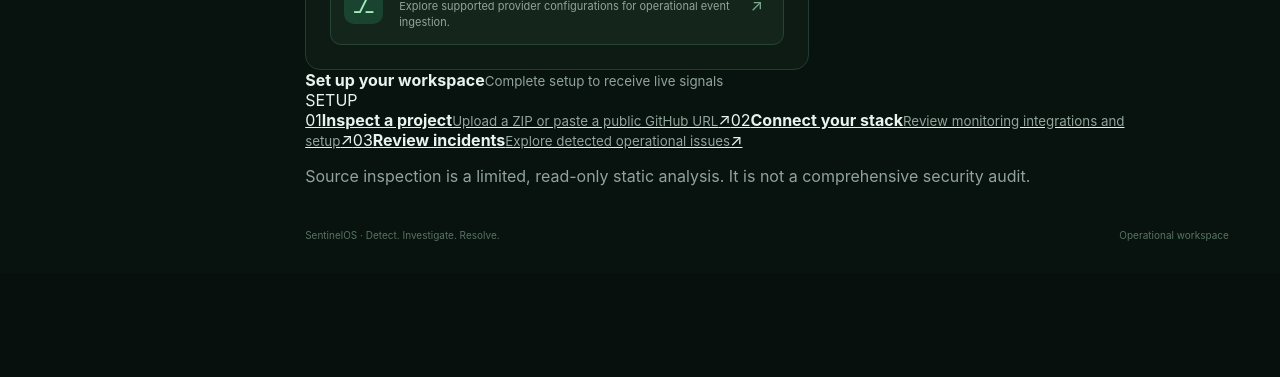
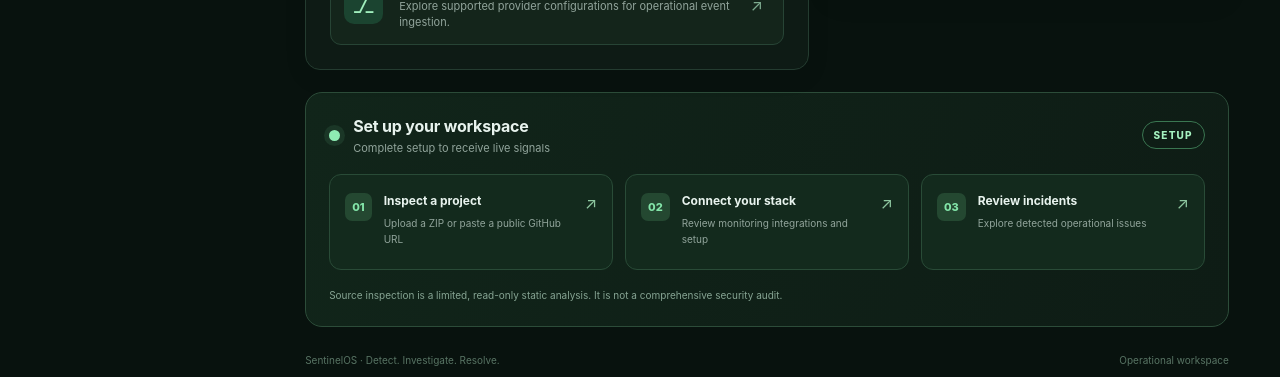
Before and after one commit to Aamilsamsung/SentinelOS, a Next.js app in the folder apps/web/: page / in a window 1280 px wide. Shown: the part 1057-1434 px from the top of the page. Before the commit the page ends 1330 px from the top, so only its background shows below. Built offline with nearby package versions, Linux system fonts and the light colour scheme; no server answers.

Commit message:
style: polish product surfaces, onboarding, responsive rhythm and accessible focus

```diff
--- a/apps/web/app/globals.css
+++ b/apps/web/app/globals.css
@@ -296,3 +296,36 @@ button:focus-visible,a:focus-visible,input:focus-visible,summary:focus-visible{o
 @media(max-width:700px){.resultActions{justify-content:flex-start}}
 
 .exampleRepoButton{display:inline-flex;align-items:center;justify-content:flex-start;width:max-content;max-width:100%;background:transparent;border:0;color:#8be7b0;padding:2px 0;font-size:12px;font-weight:700;text-align:left;cursor:pointer}.exampleRepoButton:hover{text-decoration:underline;color:#b8f6cd}
+
+/* Commercial-preview refinement: clarity, focus and hierarchy */
+::selection{background:#86f0b3;color:#0a2416}
+html{font-synthesis:none}
+body{-webkit-font-smoothing:antialiased}
+a,button,input,select{transition:background-color .18s,border-color .18s,color .18s,box-shadow .18s}
+.newSidebar{box-shadow:8px 0 30px #00000010}
+.dashboardContent,.scanContent{margin:0 auto}
+.welcomeHero{box-shadow:0 16px 55px #00000025}
+.metricCard:focus-visible,.entryChoice:focus-visible,.statusStep:focus-visible{outline:2px solid #8ff6b9;outline-offset:3px}
+.metricCard:hover,.entryChoice:hover,.statusStep:hover{box-shadow:0 12px 25px #00000020}
+.dashboardPanel,.inspectorPanel,.inspectorInfo,.integrationFormPanel,.integrationSide,.inspectionResults{box-shadow:0 8px 25px #00000012}
+.productStatus{margin-top:22px;border:1px solid #2c4c39;background:linear-gradient(110deg,#11251a,#0e1c15);border-radius:17px;padding:23px}
+.productStatusTitle{display:flex;gap:13px;align-items:center;margin-bottom:19px}
+.productStatusTitle>div{flex:1}
+.productStatusTitle strong,.productStatusTitle small{display:block}
+.productStatusTitle strong{font-size:16px;letter-spacing:-.2px}
+.productStatusTitle small{font-size:11px;margin-top:5px}
+.statusLiveDot{width:11px;height:11px;background:#8eecb3;border-radius:50%;box-shadow:0 0 0 5px #83ecaf16}
+.statusMode{font-size:10px;letter-spacing:1.2px;font-weight:800;border:1px solid #3a7651;border-radius:99px;padding:7px 11px;color:#a5f2c0}
+.statusSteps{display:grid;grid-template-columns:repeat(3,minmax(0,1fr));gap:12px}
+.statusStep{display:flex;align-items:flex-start;gap:12px;min-height:96px;padding:18px 15px;text-decoration:none;border:1px solid #294b37;border-radius:12px;background:#132a1d}
+.statusStep:hover{background:#1a3526;border-color:#6aa67b}
+.statusStepNumber{font-size:11px;font-weight:800;color:#83e5a9;background:#244831;border-radius:7px;padding:7px}
+.statusStep>span:nth-child(2){flex:1;min-width:0}
+.statusStep strong,.statusStep small{display:block}
+.statusStep strong{font-size:12px}
+.statusStep small{font-size:10px;line-height:1.6;margin-top:7px}
+.statusStep>span:last-child{color:#8ec7a0}
+.productStatusFoot{margin:17px 0 0;font-size:10px;line-height:1.6;color:#86a493}
+@media(max-width:950px){.statusSteps{grid-template-columns:1fr}.statusStep{min-height:unset}}
+@media(max-width:650px){.productStatus{padding:18px}.productStatusTitle{flex-wrap:wrap}.statusMode{margin-left:auto}.dashboardContent,.scanContent{padding:18px 15px}.metricGrid{gap:10px}.dashboardTopbar,.scanTopbar{flex-wrap:wrap}.welcomeHero{border-radius:15px}.entryChoice{grid-template-columns:38px 1fr 14px;gap:9px}}
+@media(prefers-reduced-motion:reduce){*,*::before,*::after{scroll-behavior:auto!important;transition-duration:.01ms!important;animation-duration:.01ms!important}}
```
